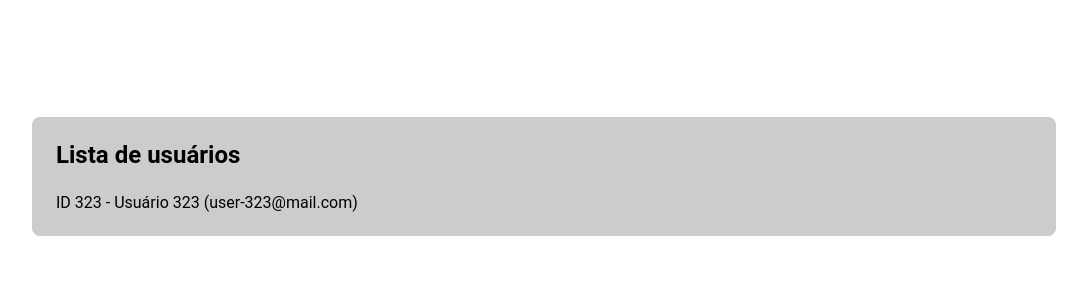
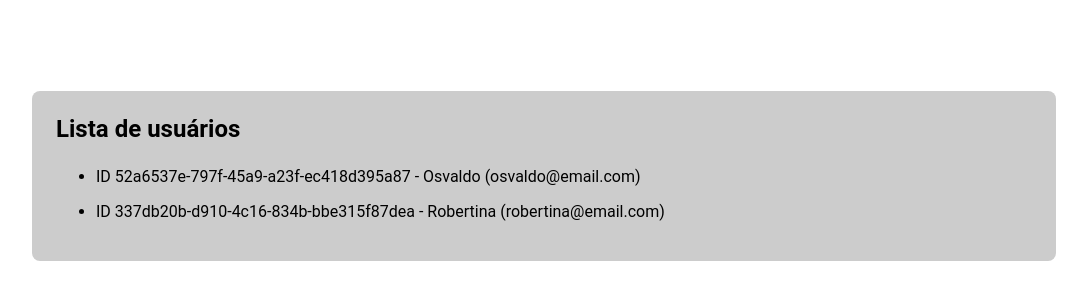
Before and after one commit to josedasilva123/bnp-front-end-test, a Next.js app: page /lista in a window 1280 px wide. Shown: the part 224-524 px from the top of the page, without its empty margins (96-1183 px from the left). Built offline with nearby package versions, Linux system fonts and the light colour scheme.

Commit message:
feat: implementing get users request and user list in list page

```diff
--- a/src/pages/lista.tsx
+++ b/src/pages/lista.tsx
@@ -6,24 +6,26 @@
  * - Renderizar a lista de usuários
  */
 
-import { useEffect, useState } from 'react';
+import { useEffect, useState } from "react";
 
-import styles from '@/styles/lista.module.css';
-import { IUser } from '@/types/user';
+import styles from "@/styles/lista.module.css";
+import { IUser } from "@/types/user";
+import { userRequest } from "@/data/user/user.request";
 
 export default function Lista() {
+   const [loading, setLoading] = useState(false);
    const [users, setUsers] = useState<Array<IUser>>([]);
 
    async function getUsersList() {
       try {
-			const response = await fetch('/api/users');
-			const data = await response.json();
-
-			if (!response.ok) throw new Error('Erro ao obter os dados');
+         setLoading(true);
+         const data = await userRequest.getUsers();
 
          setUsers(data);
       } catch (error) {
          console.error(error);
+      } finally {
+         setLoading(false);
       }
    }
 
@@ -36,10 +38,17 @@ export default function Lista() {
          <div className={styles.content}>
             <h2>Lista de usuários</h2>
 
-				<div data-list-container>
-					{/* Exemplo */}
-					<div data-list-item>ID 323 - Usuário 323 (user-323@mail.com)</div>
-				</div>
+            {loading ? (
+               <p>Carregando...</p>
+            ) : (
+               <ul data-list-container>
+                  {users.map((user) => (
+                     <li data-list-item key={user.id}>
+                        ID {user.id} - {user.name} ({user.email})
+                     </li>
+                  ))}
+               </ul>
+            )}
          </div>
       </div>
    );
```
Lines whose indentation alone changed are shown as unchanged.
